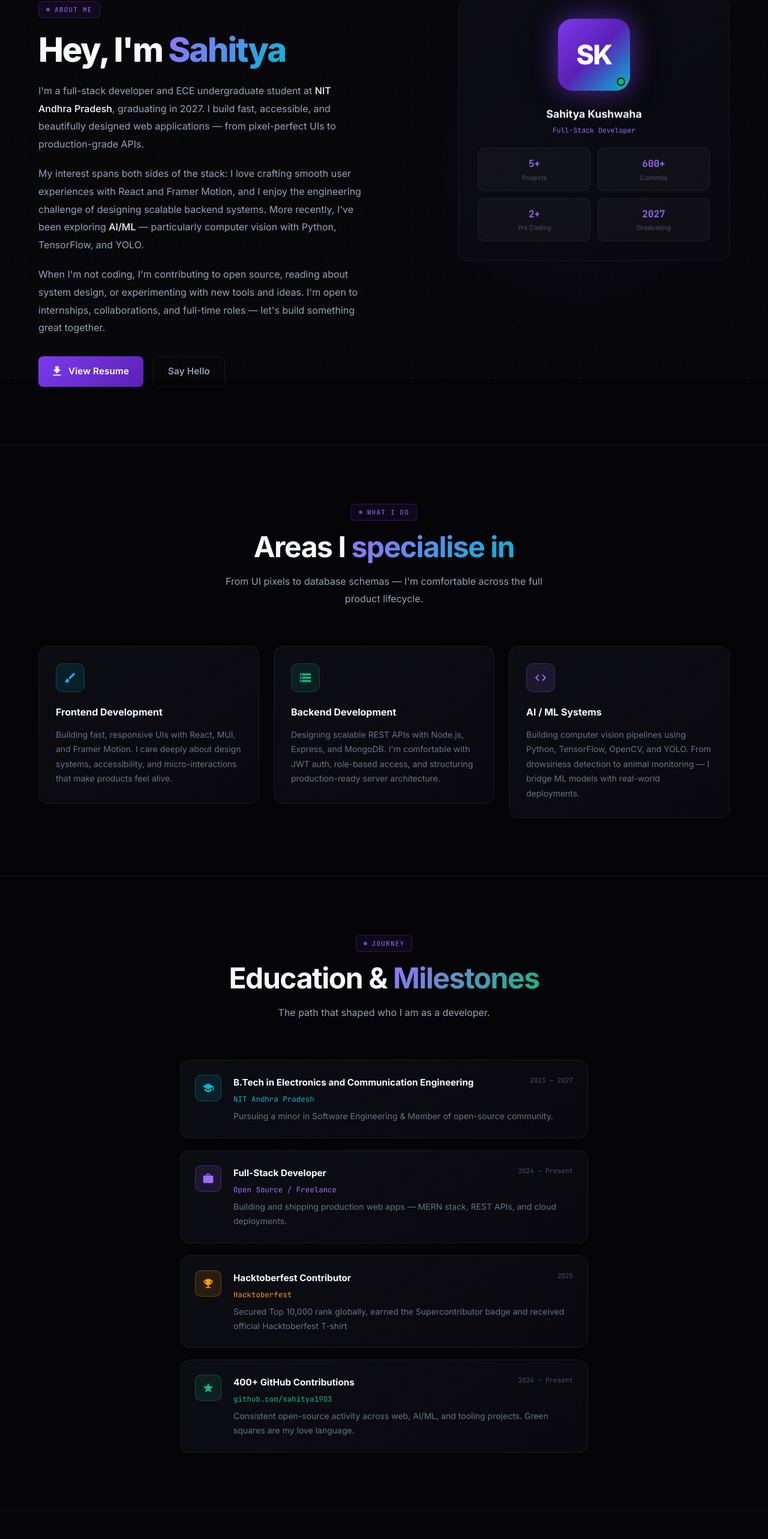
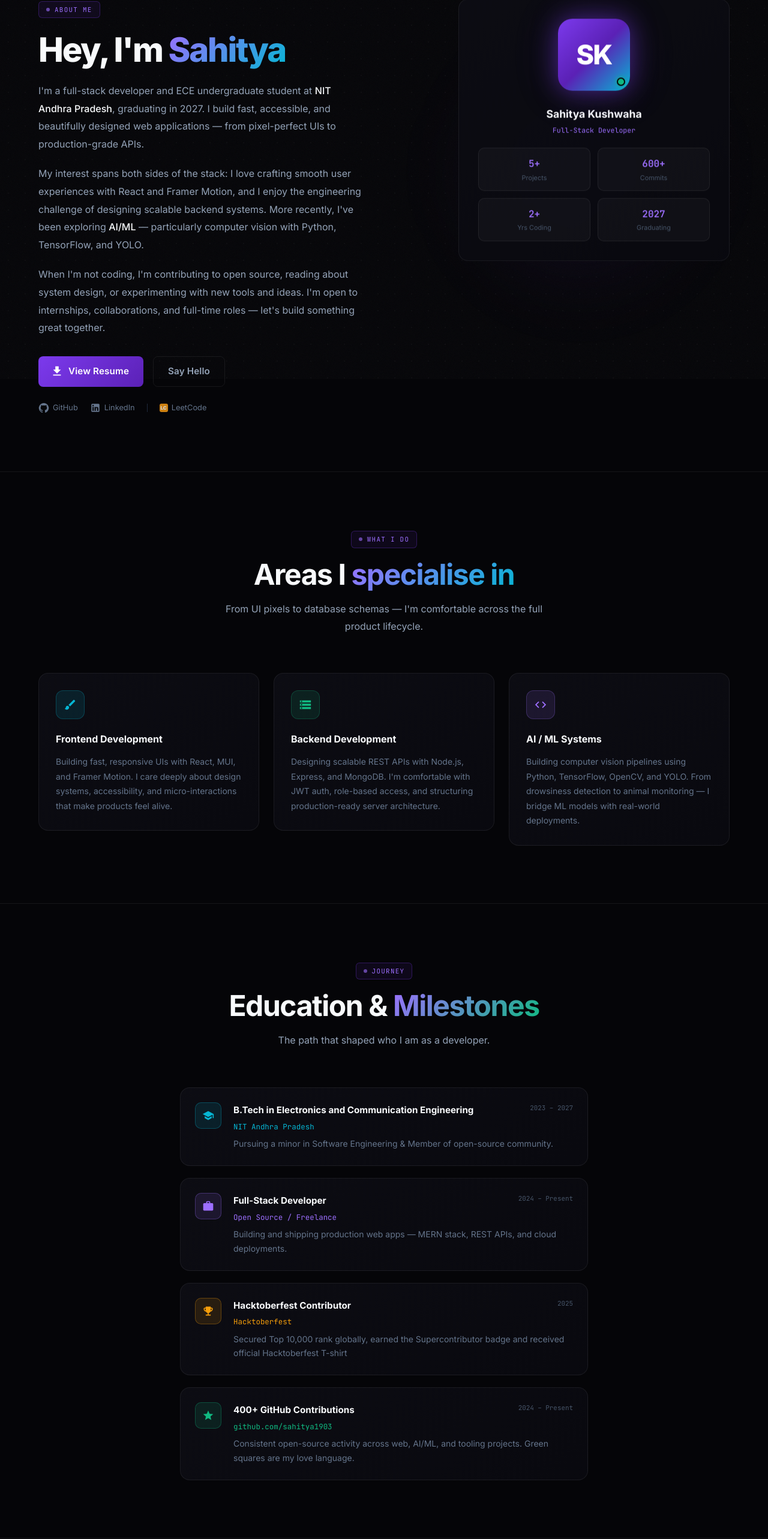
Before and after one commit to sahitya1903/portfolio, a React (Vite) app: page /about in a window 1280 px wide. Shown: the part 168-2734 px from the top of the page at 60% size. Built offline with nearby package versions, Linux system fonts and the light colour scheme; no server answers.

Commit message:
feat: initialize portfolio home page and layout components with project showcase, skills, and experience sections

```diff
--- a/src/components/layout/Footer.jsx
+++ b/src/components/layout/Footer.jsx
@@ -10,6 +10,7 @@ const SOCIAL_LINKS = [
   { icon: <GitHubIcon fontSize="small" />, href: 'https://github.com/sahitya1903', label: 'GitHub' },
   { icon: <LinkedInIcon fontSize="small" />, href: 'https://linkedin.com/in/sahityakushwaha', label: 'LinkedIn' },
   { icon: <EmailIcon fontSize="small" />, href: 'mailto:sahitya7985@gmail.com', label: 'Email' },
+  { icon: null, href: 'https://leetcode.com/u/sahitya1903/', label: 'LeetCode' },
 ];
 
 const FOOTER_LINKS = [
@@ -81,7 +82,7 @@ const Footer = () => (
         </Box>
 
         {/* Social Icons */}
-        <Box sx={{ display: 'flex', gap: 0.5 }}>
+        <Box sx={{ display: 'flex', gap: 0.5, alignItems: 'center' }}>
           {SOCIAL_LINKS.map(({ icon, href, label }) => (
             <IconButton
               key={label}
@@ -95,13 +96,17 @@ const Footer = () => (
                 color: 'text.secondary',
                 transition: 'all 0.2s',
                 '&:hover': {
-                  color: VIOLET_LIGHT,
-                  background: alpha(VIOLET, 0.1),
+                  color: label === 'LeetCode' ? '#FFA116' : VIOLET_LIGHT,
+                  background: label === 'LeetCode' ? alpha('#FFA116', 0.1) : alpha(VIOLET, 0.1),
                   transform: 'translateY(-2px)',
                 },
               }}
             >
-              {icon}
+              {icon ?? (
+                <Box sx={{ width: 16, height: 16, borderRadius: '3px', background: '#FFA116', opacity: 0.75, display: 'flex', alignItems: 'center', justifyContent: 'center' }}>
+                  <Box component="span" sx={{ fontSize: '7px', fontWeight: 900, color: '#fff', lineHeight: 1 }}>LC</Box>
+                </Box>
+              )}
             </IconButton>
           ))}
         </Box>
--- a/src/pages/About.jsx
+++ b/src/pages/About.jsx
@@ -1,6 +1,8 @@
 import { Box, Container, Typography, Button, Grid } from '@mui/material';
 import { motion } from 'framer-motion';
 import DownloadIcon from '@mui/icons-material/Download';
+import GitHubIcon from '@mui/icons-material/GitHub';
+import LinkedInIcon from '@mui/icons-material/LinkedIn';
 import SchoolIcon from '@mui/icons-material/School';
 import EmojiEventsIcon from '@mui/icons-material/EmojiEvents';
 import WorkIcon from '@mui/icons-material/Work';
@@ -73,13 +75,7 @@ const TIMELINE = [
   },
 ];
 
-const FUN_FACTS = [
-  { emoji: '🏗️', text: 'Full-Stack Dev' },
-  { emoji: '🤖', text: 'ML Enthusiast' },
-  { emoji: '🎓', text: 'NIT Andhra Pradesh' },
-  { emoji: '☕', text: 'Chai > Coffee' },
-  { emoji: '⚡', text: 'Speed Matters' },
-];
+
 
 /* ─────────────────────────────────────────────────────────────
    FADE-IN WRAPPER
@@ -201,6 +197,51 @@ const About = () => (
                 >
                   Say Hello
                 </Button>
+              </Box>
+
+              {/* Social + LeetCode links */}
+              <Box sx={{ display: 'flex', gap: 2.5, mt: 3, alignItems: 'center', flexWrap: 'wrap' }}>
+                {[
+                  { icon: <GitHubIcon sx={{ fontSize: 18 }} />, href: 'https://github.com/sahitya1903', label: 'GitHub' },
+                  { icon: <LinkedInIcon sx={{ fontSize: 18 }} />, href: 'https://linkedin.com/in/sahityakushwaha', label: 'LinkedIn' },
+                ].map((s) => (
+                  <Box
+                    key={s.label}
+                    component="a"
+                    href={s.href}
+                    target="_blank"
+                    rel="noopener noreferrer"
+                    sx={{
+                      display: 'flex', alignItems: 'center', gap: 0.75,
+                      color: '#64748B', textDecoration: 'none',
+                      fontSize: '0.8rem',
+                      transition: 'color 0.2s ease',
+                      '&:hover': { color: '#94A3B8' },
+                    }}
+                  >
+                    {s.icon}
+                    {s.label}
+                  </Box>
+                ))}
+                <Box sx={{ width: '1px', height: 14, background: '#1E293B' }} />
+                <Box
+                  component="a"
+                  href="https://leetcode.com/u/sahitya1903/"
+                  target="_blank"
+                  rel="noopener noreferrer"
+                  sx={{
+                    display: 'flex', alignItems: 'center', gap: 0.75,
+                    color: '#64748B', textDecoration: 'none',
+                    fontSize: '0.8rem',
+                    transition: 'color 0.2s ease',
+                    '&:hover': { color: '#FFA116' },
+                  }}
+                >
+                  <Box sx={{ width: 14, height: 14, borderRadius: '3px', background: '#FFA116', opacity: 0.8, display: 'flex', alignItems: 'center', justifyContent: 'center', flexShrink: 0 }}>
+                    <Box component="span" sx={{ fontSize: '8px', fontWeight: 900, color: '#fff', lineHeight: 1 }}>LC</Box>
+                  </Box>
+                  LeetCode
+                </Box>
               </Box>
             </motion.div>
           </Grid>
@@ -354,24 +395,6 @@ const About = () => (
       </Container>
     </Box>
 
-    {/* ── FUN FACTS ── */}
-    <Box component="section" sx={{ py: { xs: 6, md: 8 } }}>
-      <Container maxWidth="lg">
-        <Box sx={{ display: 'flex', flexWrap: 'wrap', gap: 2, justifyContent: 'center' }}>
-          {FUN_FACTS.map((fact, i) => (
-            <FadeIn key={fact.text} delay={i * 0.07}>
-              <GlowCard sx={{ px: 3, py: 2, display: 'flex', alignItems: 'center', gap: 1.5, cursor: 'default' }} glowIntensity={0.4}>
-                <Typography sx={{ fontSize: '1.3rem' }}>{fact.emoji}</Typography>
-                <Typography sx={{ fontSize: '0.82rem', fontWeight: 500, color: '#94A3B8', whiteSpace: 'nowrap' }}>
-                  {fact.text}
-                </Typography>
-              </GlowCard>
-            </FadeIn>
-          ))}
-        </Box>
-      </Container>
-    </Box>
-
   </Box>
 );
 
--- a/src/pages/Home.jsx
+++ b/src/pages/Home.jsx
@@ -359,6 +359,27 @@ const Hero = () => (
                   <Typography sx={{ fontSize: '0.82rem', fontWeight: 500, color: 'inherit' }}>{label}</Typography>
                 </Box>
               ))}
+              {/* divider */}
+              <Box sx={{ width: '1px', height: 14, background: '#1E293B' }} />
+              {/* LeetCode */}
+              <Box
+                component="a"
+                href="https://leetcode.com/u/sahitya1903/"
+                target="_blank"
+                rel="noopener noreferrer"
+                aria-label="LeetCode"
+                sx={{
+                  display: 'flex', alignItems: 'center', gap: 0.75,
+                  color: '#475569', textDecoration: 'none', fontSize: '0.82rem',
+                  transition: 'color 0.2s',
+                  '&:hover': { color: '#FFA116' },
+                }}
+              >
+                <Box sx={{ width: 16, height: 16, borderRadius: '3px', background: '#FFA116', opacity: 0.85, display: 'flex', alignItems: 'center', justifyContent: 'center', flexShrink: 0 }}>
+                  <Box component="span" sx={{ fontSize: '8px', fontWeight: 900, color: '#fff', lineHeight: 1 }}>LC</Box>
+                </Box>
+                <Typography sx={{ fontSize: '0.82rem', fontWeight: 500, color: 'inherit' }}>LeetCode</Typography>
+              </Box>
             </Box>
           </motion.div>
         </Grid>
```
